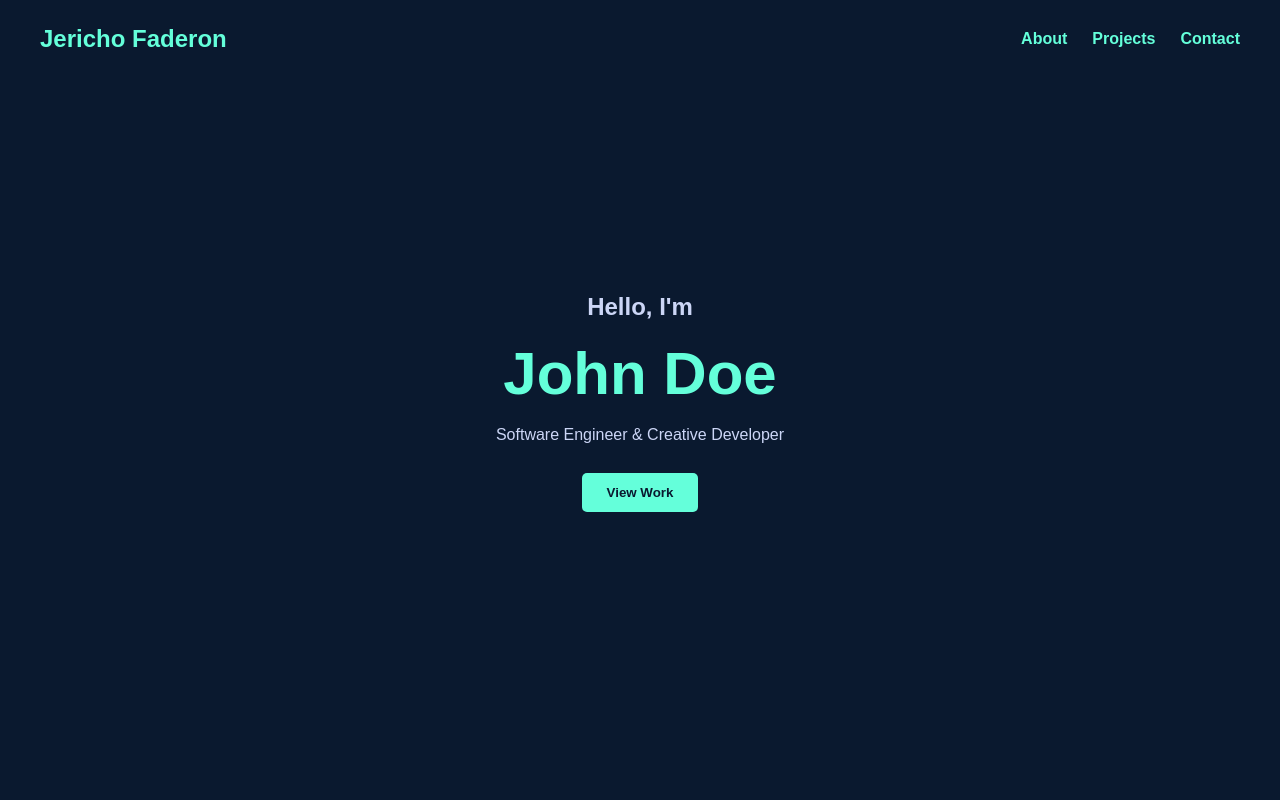
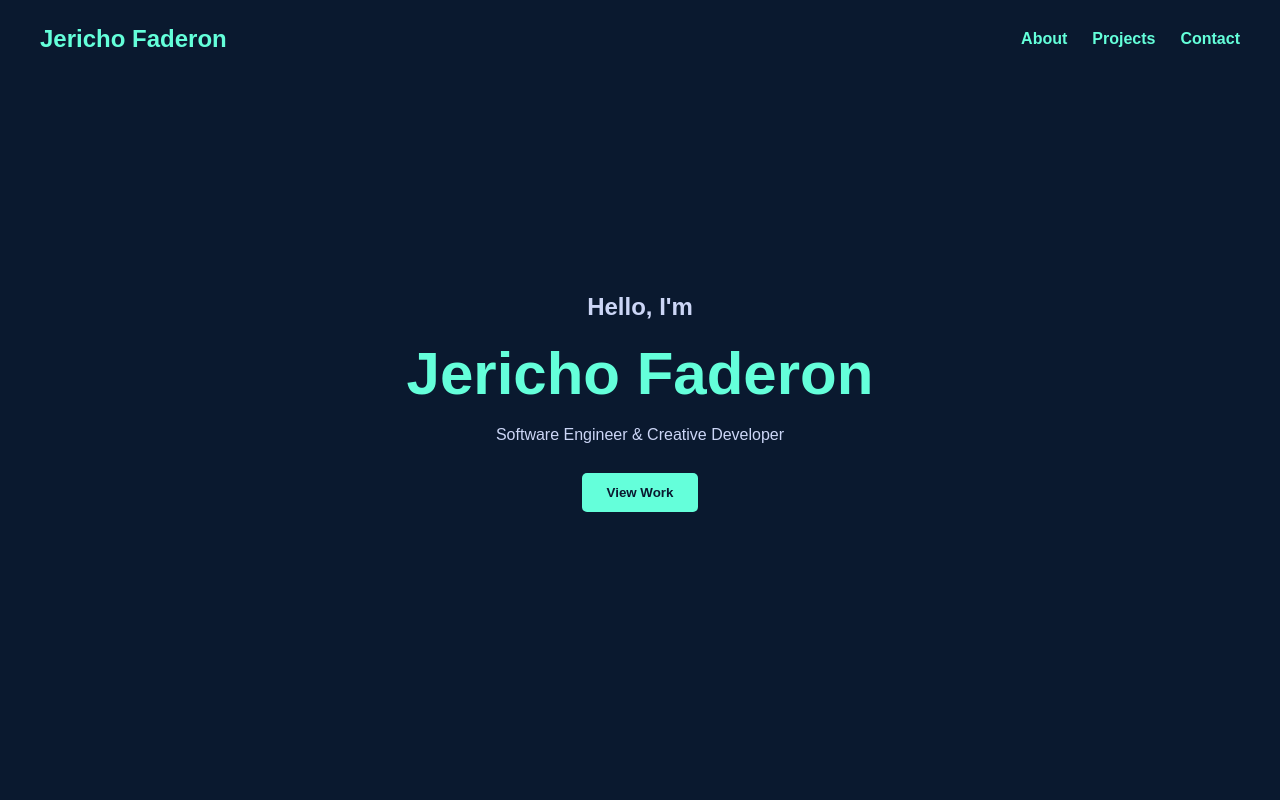
Before and after one commit to jerichofaderon/Jericho, a plain HTML site: page index.html in a window 1280 px wide. Shown: the top 800 px of the page. Drawn offline with Linux system fonts and the light colour scheme.

Commit message:
Update name from 'John Doe' to 'Jericho Faderon'

```diff
--- a/index.html
+++ b/index.html
@@ -44,7 +44,7 @@
 
 <h2>Hello, I'm</h2>
 
-<h1>John Doe</h1>
+<h1>Jericho Faderon</h1>
 
 <p>Software Engineer & Creative Developer</p>
 
```
